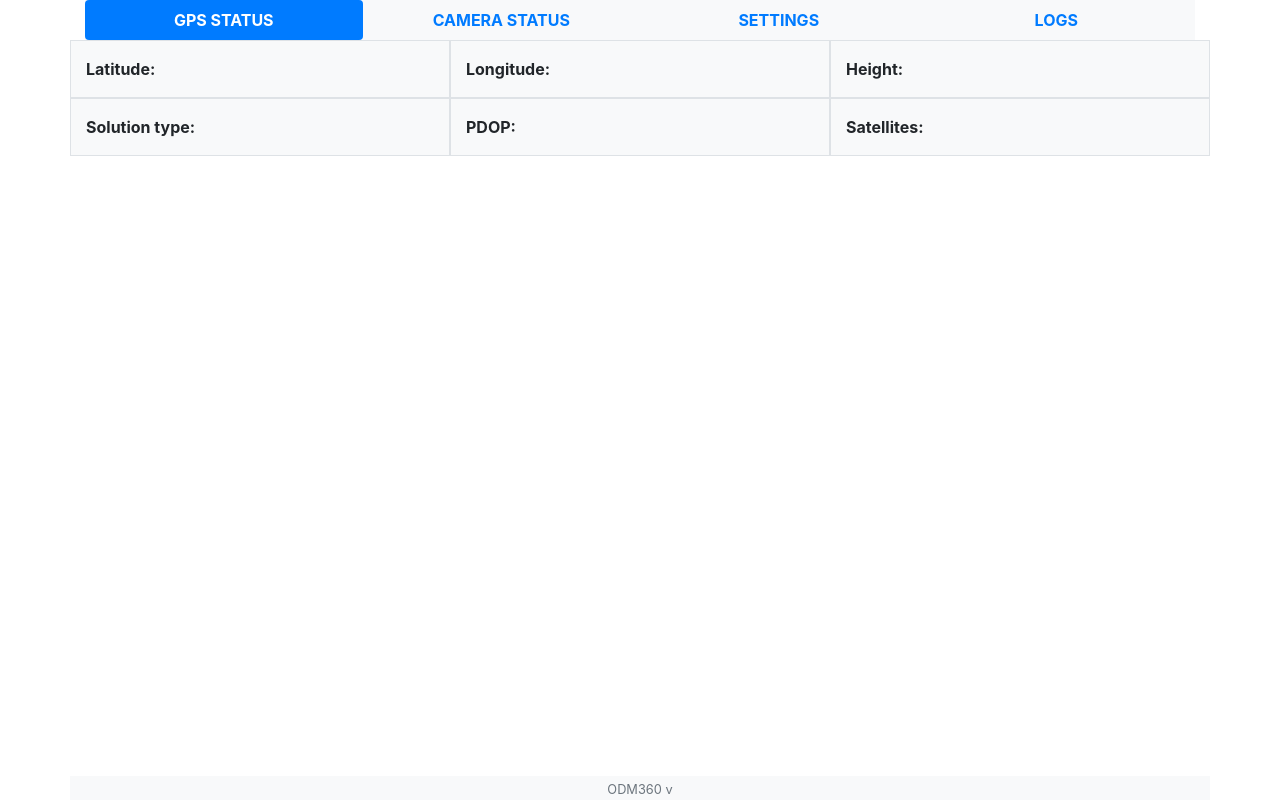
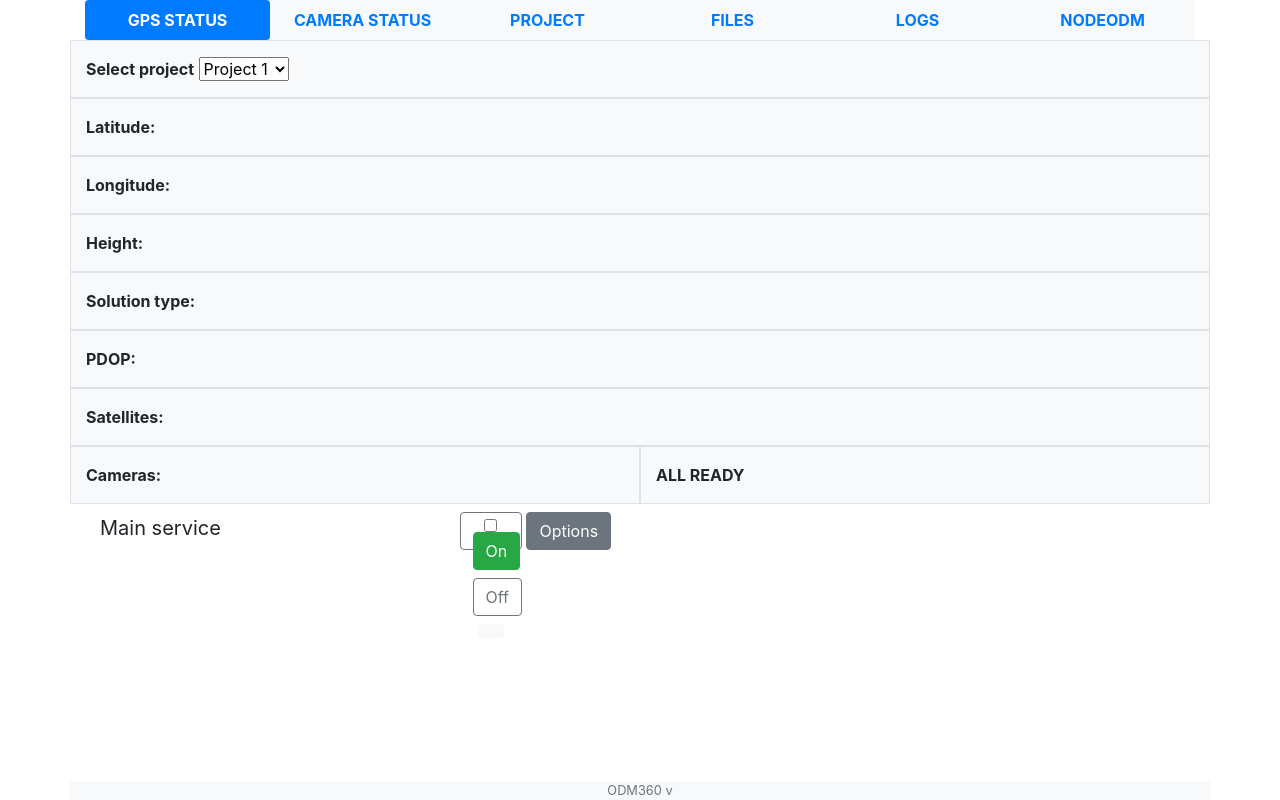
Before and after one commit to localdevices/libre360, a Flask app: page / in a window 1280 px wide. Run offline with Flask 2, Linux system fonts and the light colour scheme; some libraries are stand-ins or nearby versions.

Commit message:
layout draft #36

```diff
--- a/app.py
+++ b/app.py
@@ -37,8 +37,8 @@ def gps_page():
 # def home():
 #     return render_template("index.html.j2")
 
-@app.route('/settings')
-def settings_page():
+@app.route('/project', methods=['GET', 'POST'])
+def project_page():
     """
         The settings page where you can manage the various services, the parameters, update, power...
     """
@@ -46,11 +46,18 @@ def settings_page():
     # ntrip_settings = rtkbaseconfig.get_ntrip_settings()
     # file_settings = rtkbaseconfig.get_file_settings()
     # rtcm_svr_settings = rtkbaseconfig.get_rtcm_svr_settings()
+    if request.method == 'POST':
+        request.form
+        return render_template("status.html") #, main_settings = main_settings,
+                                                # ntrip_settings = ntrip_settings,
+                                                # file_settings = file_settings,
+                                                # rtcm_svr_settings = rtcm_svr_settings)
 
-    return render_template("settings.html") #, main_settings = main_settings,
-                                            # ntrip_settings = ntrip_settings,
-                                            # file_settings = file_settings,
-                                            # rtcm_svr_settings = rtcm_svr_settings)
+    else:
+        return render_template("project.html") #, main_settings = main_settings,
+                                                # ntrip_settings = ntrip_settings,
+                                                # file_settings = file_settings,
+                                                # rtcm_svr_settings = rtcm_svr_settings)
 
 @app.route('/logs')
 def logs_page():
@@ -58,6 +65,13 @@ def logs_page():
         The data web pages where you can download/delete the raw gnss data
     """
     return render_template("logs.html")
+
+@app.route('/settings')
+def settings_page():
+    """
+        The data web pages where you can download/delete the raw gnss data
+    """
+    return render_template("settings.html")
 
 @app.route('/cams')
 def cam_page():
--- a/templates/base.html
+++ b/templates/base.html
@@ -1,4 +1,5 @@
 {% from 'bootstrap/nav.html' import render_nav_item %}
+<meta http-equiv="refresh" content="5" >
 <!doctype html>
 <html lang="en" style="position:relative; min-height: 100%;">
   <head>
@@ -20,8 +21,10 @@
       <ul class="nav nav-pills nav-justified bg-light font-weight-bolder text-uppercase">
         <li class="nav-item">{{ render_nav_item('gps_page', 'GPS status') }}</li>
         <li class="nav-item">{{ render_nav_item('cam_page', 'Camera status') }}</li>
-        <li class="nav-item">{{ render_nav_item('settings_page', 'Settings') }}</li>
+        <li class="nav-item">{{ render_nav_item('project_page', 'Project') }}</li>
+        <li class="nav-item">{{ render_nav_item('file_page', 'Files') }}</li>
         <li class="nav-item">{{ render_nav_item('logs_page', 'Logs') }}</li>
+        <li class="nav-item">{{ render_nav_item('settings_page', 'NodeODM') }}</li>
       </ul>
     </div>
     <!-- Your page content -->
--- a/templates/cam_status.html
+++ b/templates/cam_status.html
@@ -17,6 +17,9 @@
             <div class="col">
                 <b>STATUSS!!!</b>
             </div>
+            <div class="col">
+                <b>Thumbnail</b>
+            </div>
         </div>
         <div class="row">
         </div>
--- a/templates/status.html
+++ b/templates/status.html
@@ -9,17 +9,46 @@
 <!-- TODO: establish a connection with satellite reception -->
 <div class="container">
     <div id="bar-chart"></div>
+
+    <div class="row">
+        <div class="col py-3 border bg-light">
+            <b>Select project</b>
+              <select name="project" id="project">
+                <option value="project_1">Project 1</option>
+                <option value="project_2">Project 2</option>
+                <option value="project_3">Project 3</option>
+              </select>
+        </div>
+    </div>
     <div class="row">
         <div class="col py-3 border bg-light"><b>Latitude: </b><span id="lat_value"></span></div>
+    </div>
+    <div class="row">
         <div class="col py-3 border bg-light"><b>Longitude: </b><span id="lon_value"></span></div>
+    </div>
+    <div class="row">
         <div class="col py-3 border bg-light"><b>Height: </b><span id="height_value"></span></div>
     </div>
     <div class="row">
         <div class="col py-3 border bg-light"><b>Solution type: </b><span id="solution_value"></span></div>
+    </div>
+    <div class="row">
         <div class="col py-3 border bg-light"><b>PDOP: </b><span id="pdop_value"></span></div>
+    </div>
+    <div class="row">
         <div class="col py-3 border bg-light"><b>Satellites: </b><span id="sat_nr"></span></div>
     </div>
-
+    <div class="row">
+        <div class="col py-3 border bg-light"><b>Cameras:</b><span id="cam_summary"></span></div>
+        <div class="col py-3 border bg-light"><b>ALL READY</b><span id="cam_summary"></span></div>
+    </div>
+    <div id="main_service_space" class="form-group row">
+        <div class="col">
+            <label for="main-switch" class="col-4 col-form-label col-form-label-lg">Main service</label>
+            <input id="main-switch" type="checkbox" data-toggle="toggle" data-onstyle="success" data-offstyle="outline-secondary">
+            <button class="btn btn-secondary" type="button" data-toggle="collapse" aria-expanded="false" aria-controls="main_service_options">Options</button>
+        </div>
+    </div>
 </div>
 
 {% endblock %}
@@ -27,6 +56,7 @@
 {% block scripts %}
 {{super()}}
 <!-- TODO consider reusing parts of stuff below -->
+<script type="text/javascript" src="{{ url_for('static', filename='lib/bootstrap4-toggle.min.js') }}" charset="utf-8"></script>
 <!--<script type="text/javascript" src="{{ url_for('static', filename='graph.js') }}" charset="utf-8"></script>-->
 <!--<script type="text/javascript" src="{{ url_for('static', filename='status.js') }}" charset="utf-8"></script>-->
 {% endblock %}
```
Also changed, not shown: templates/file_page.html (added, +29 -0 lines), templates/logs.html (+1 -66 lines), templates/project.html (added, +58 -0 lines), templates/settings.html (+14 -17 lines).
